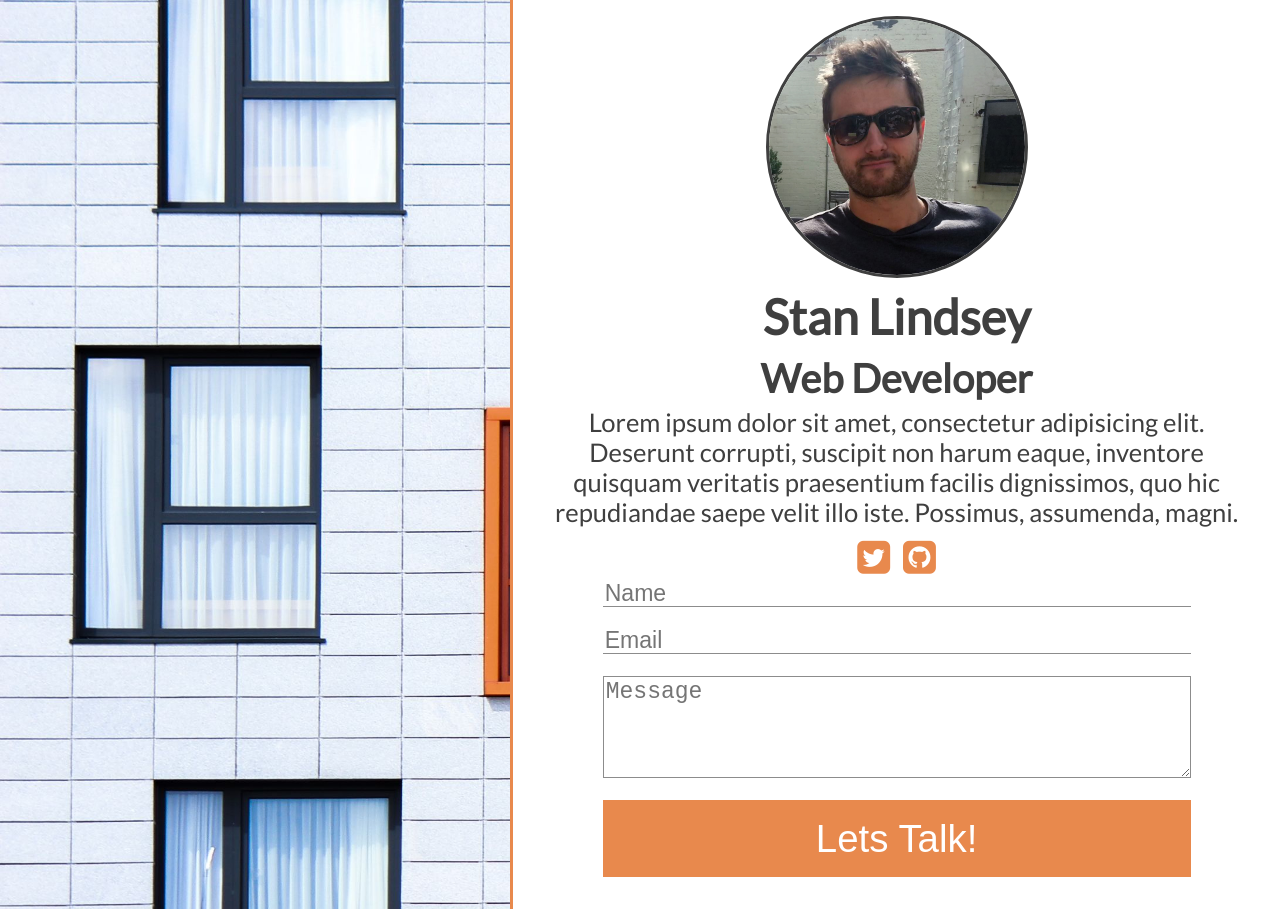
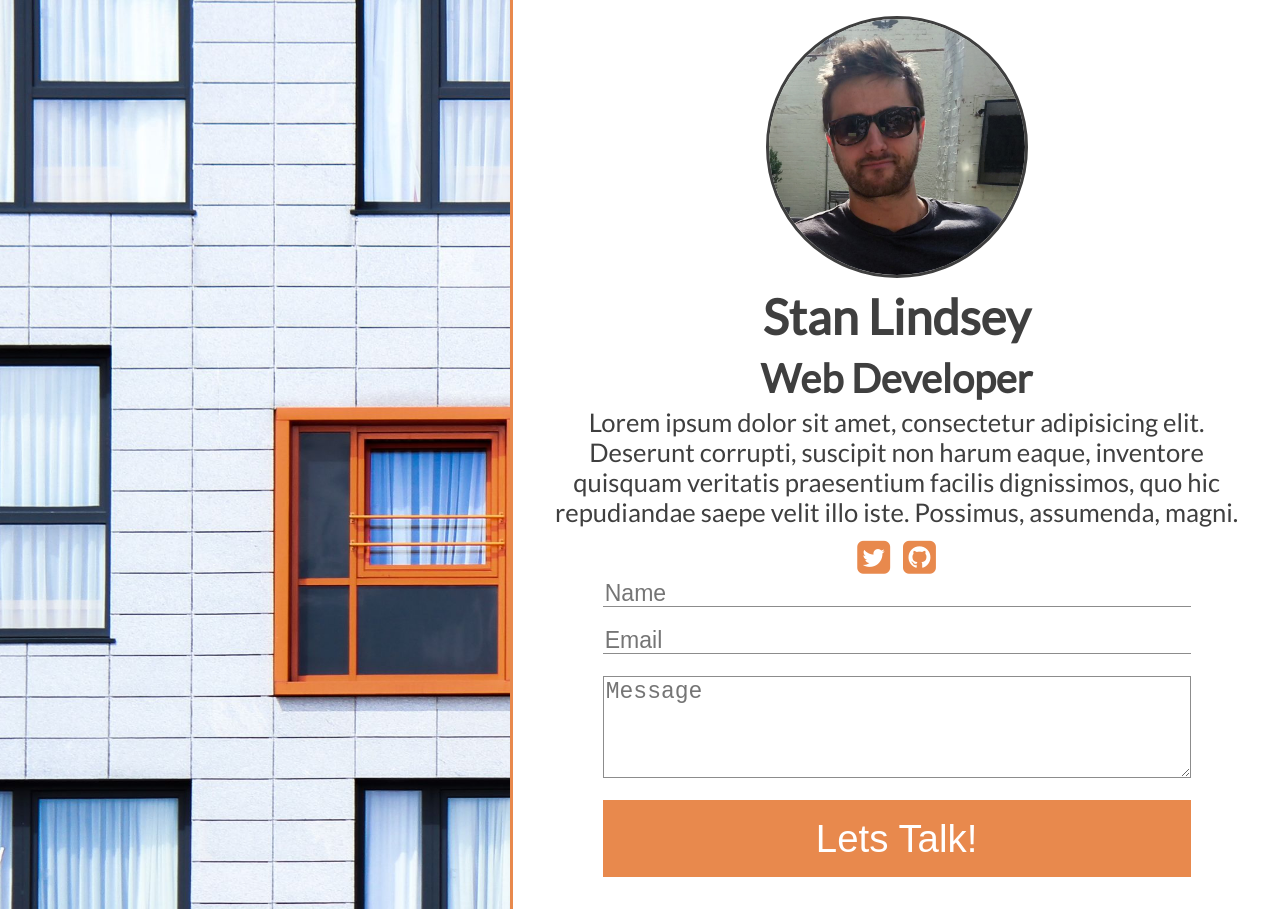
Before and after one commit to StanLindsey/stanlindsey.github.io, a Jekyll site: the page built from index.html, in a window 1280 px wide. Built offline with Jekyll 4.4.1, drawn with Linux system fonts in a browser that asks for light colours; nearby versions of some CDN libraries.

Commit message:
background position

```diff
--- a/css/main.scss
+++ b/css/main.scss
@@ -7,6 +7,7 @@ body {
   background-image: url("/images/banner.jpeg");
   background-repeat: no-repeat;
   background-size:cover;
+  background-position:-400px;
   font-family: 'Lato', sans-serif;
   margin:0;
   color:#3F3F3F;
@@ -159,6 +160,10 @@ button:focus {
 
 // Tablet and up
 @media only screen and (min-device-width : 768px) and (min-width: 768px){
+  body {
+    background-position:center;
+  }
+
   .pretty-main {
     display:block;
     width:100%;
```
